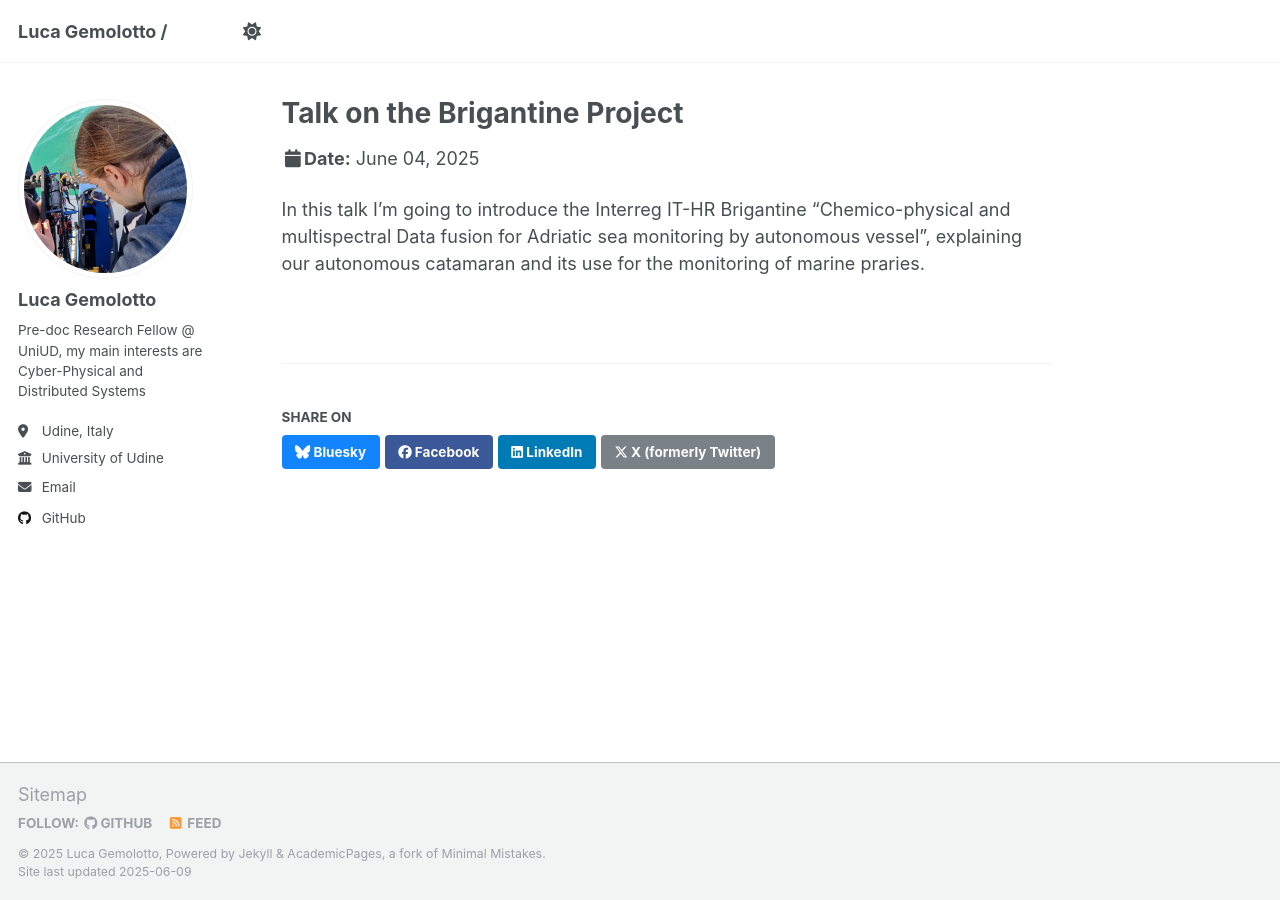
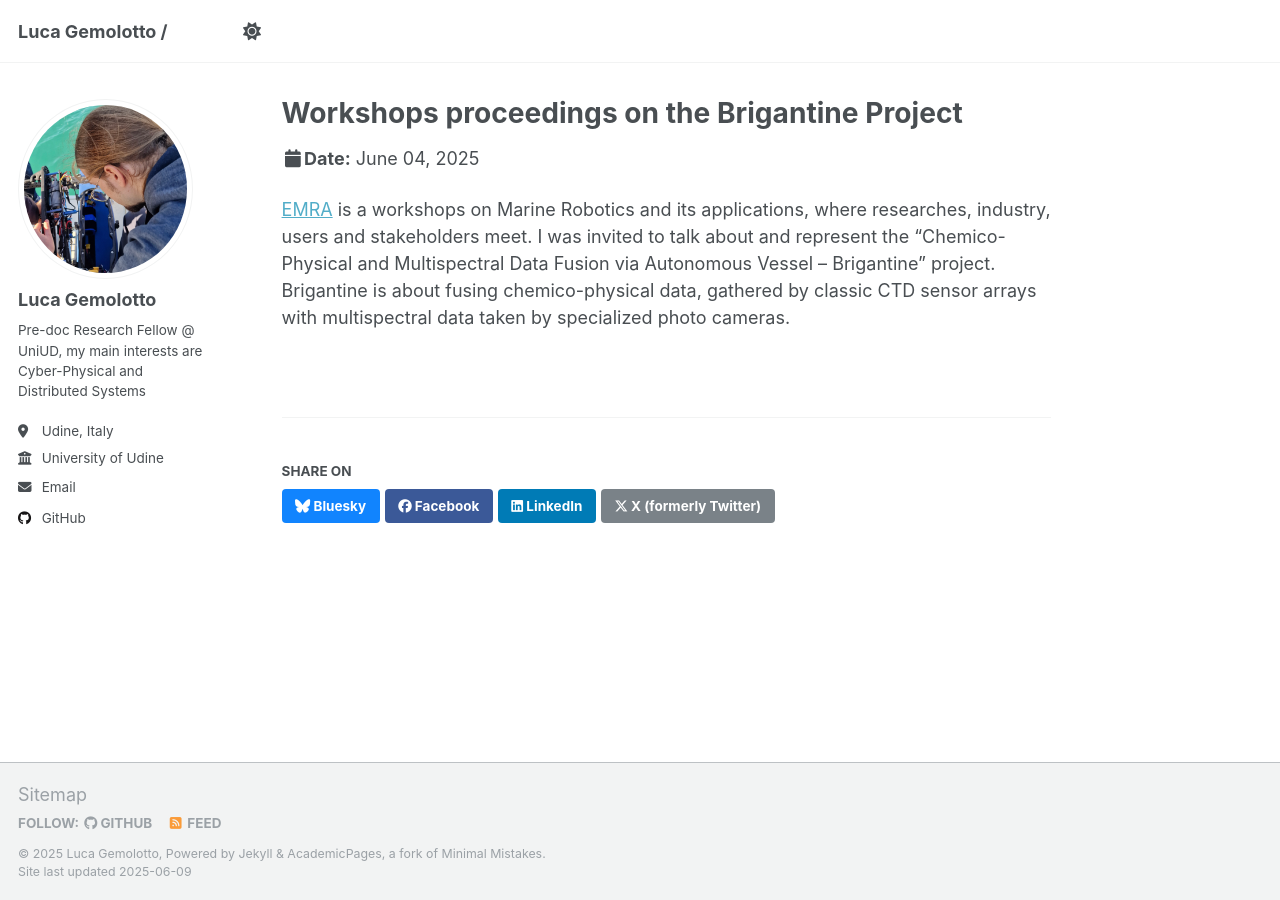
Before and after one commit to lucagemolotto/lucagemolotto.github.io, a Jekyll site: the page built from _talks/2025-06-04-talk-1.md, in a window 1280 px wide. Built offline with Jekyll 4.4.1, drawn with Linux system fonts in a browser that asks for light colours.

```diff
--- a/_talks/2025-06-04-talk-1.md
+++ b/_talks/2025-06-04-talk-1.md
@@ -1,11 +1,11 @@
 ---
-title: "Talk on the Brigantine Project"
+title: "Workshops proceedings on the Brigantine Project"
 collection: talks
-type: "Talk"
+type: "Conference proceedings talk"
 permalink: /talks/2025-06-04-talk-1
 venue: "EMRA 2025, Rockheim"
 date: 2025-06-04
 location: "Trondheim, Norway"
 ---
 
-In this talk I'm going to introduce the Interreg IT-HR Brigantine "Chemico-physical and multispectral Data fusion for Adriatic sea monitoring by autonomous vessel", explaining our autonomous catamaran and its use for the monitoring of marine praries.
+[EMRA](https://emra-25.marinerobotics.eu/) is a workshops on Marine Robotics and its applications, where researches, industry, users and stakeholders meet. I was invited to talk about and represent the "Chemico-Physical and Multispectral Data Fusion via Autonomous Vessel -- Brigantine" project. Brigantine is about fusing chemico-physical data, gathered by classic CTD sensor arrays with multispectral data taken by specialized photo cameras.
```
Also changed, not shown: 1 other file.
